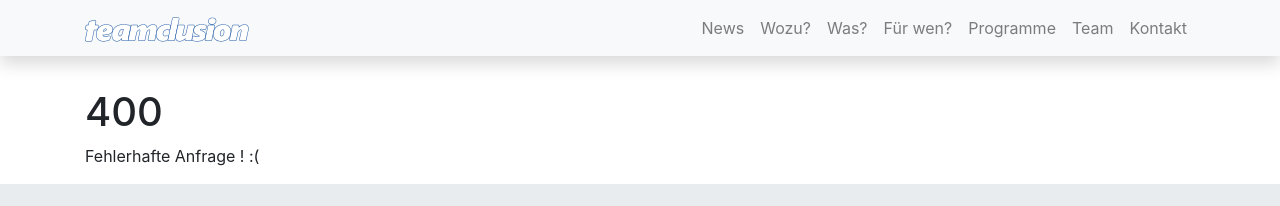
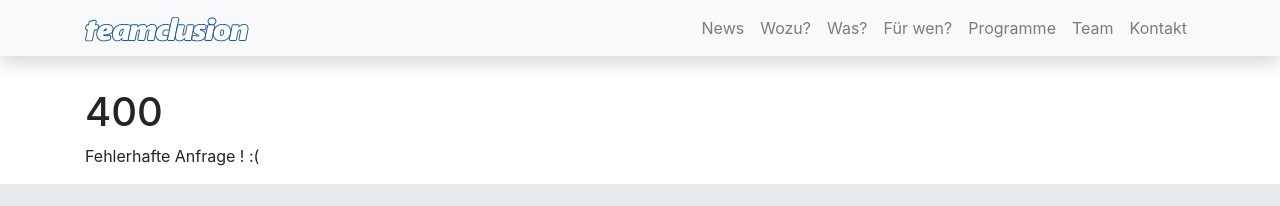
Before and after one commit to teamclusion/website, a Jekyll site: the page built from error_pages/400.md, in a window 1280 px wide. Shown: the top 206 px of the page. Built offline with Jekyll 4.4.1, drawn with Linux system fonts in a browser that asks for light colours; nearby versions of some CDN libraries.

Commit message:
Logo Variante mit dickerer Kontur.

```diff
--- a/_config.yml
+++ b/_config.yml
@@ -36,7 +36,7 @@ baseurl: "" # the subpath of your site, e.g. /blog
 url: "https://teamclusion.netlify.com"
 webmaster_email: tgermer@hm.edu
 webmaster_name: Tristan Germer
-logo_nav: /assets/img/logo_kontur.svg
+logo_nav: /assets/img/logo_kontur2.svg
 logo: /assets/img/logo_voll.svg
 logo_2-zeilig: /assets/img/logo_voll_2-zeilig.svg
 twitter_username:
```
Also changed, not shown: Gemfile.lock, assets/img/logo_kontur2.svg (added).
